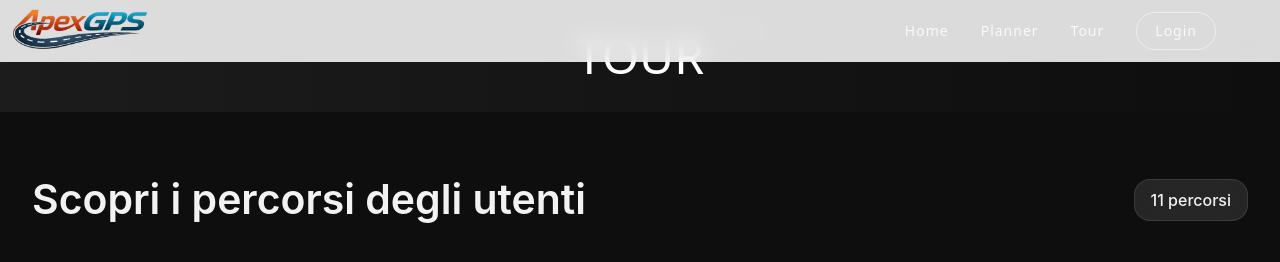
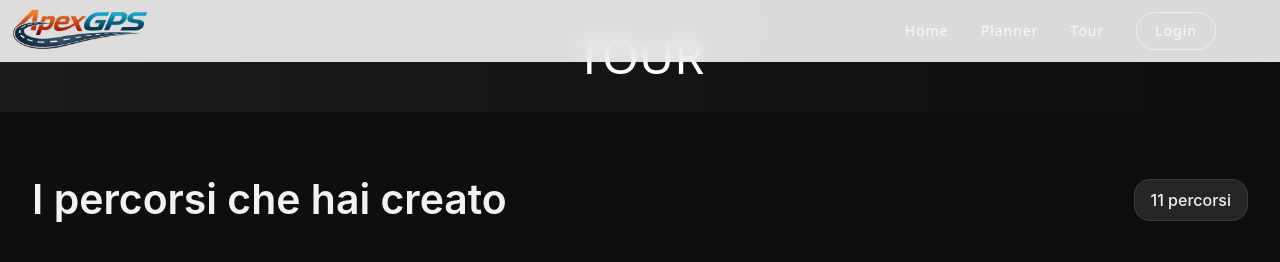
Before and after one commit to Omarone529/ApexGPS_Web, a React (Vite) app: page /tour in a window 1280 px wide. Shown: the top 262 px of the page. Built offline with nearby package versions, Linux system fonts and the light colour scheme; no server answers.

Commit message:
feat: logged users can see MyTours

```diff
--- a/src/pages/Tour.jsx
+++ b/src/pages/Tour.jsx
@@ -111,7 +111,7 @@ function RoutesGrid() {
             {/* Header */}
             <div className="mb-10 flex flex-col md:flex-row justify-between items-start md:items-center gap-4">
                 <h2 className="text-[clamp(2.2rem,3.2vw,2.8rem)] font-semibold leading-[1.15] m-0 text-[#f2f2f2]">
-                    Scopri i percorsi degli utenti
+                    I percorsi che hai creato
                 </h2>
                 <span
                     className="bg-white/10 py-2 px-4 rounded-2xl text-base text-[#f2f2f2] font-medium
```
